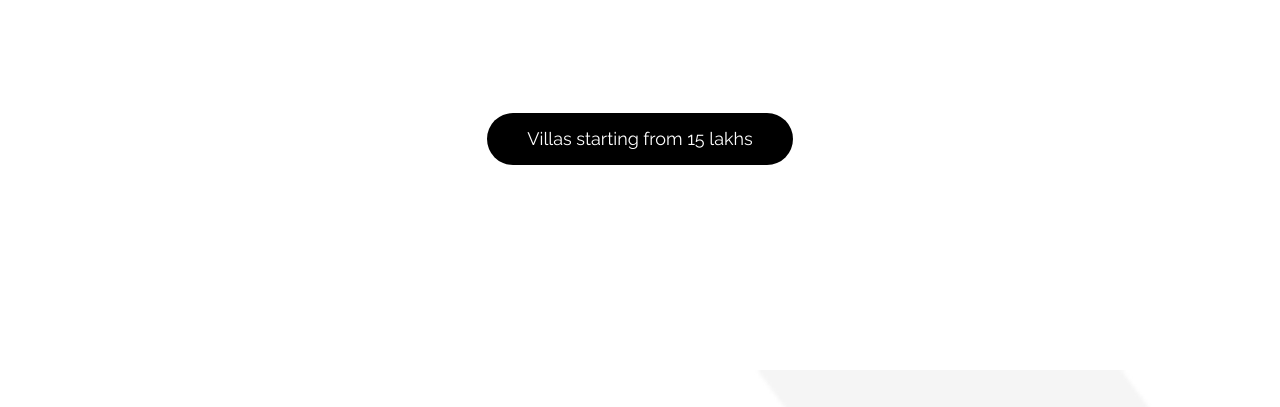
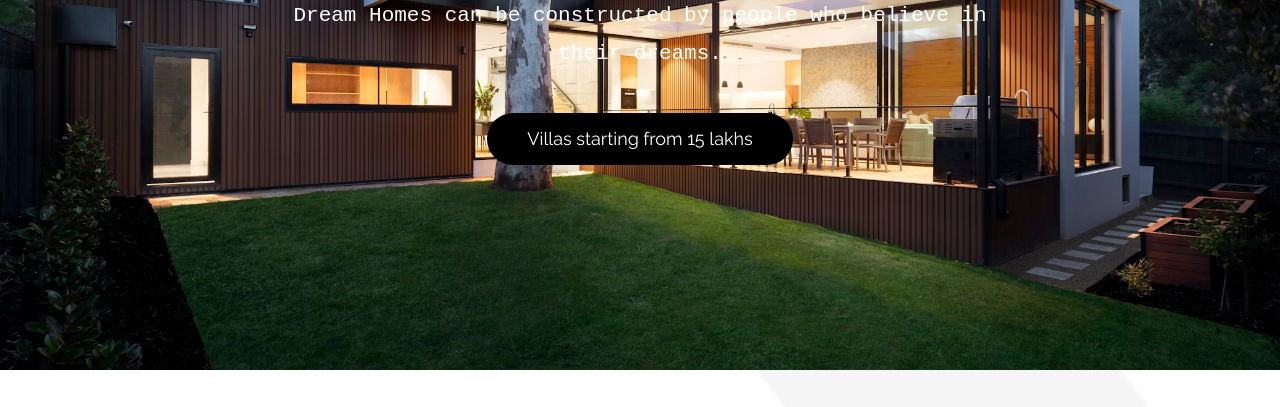
Before and after one commit to Acmeflaretec/dharvesh-villas, a plain HTML site: page index.html in a window 1280 px wide. Shown: the part 430-837 px from the top of the page. Drawn offline with Linux system fonts and the light colour scheme; a script that the page names is missing.

```diff
--- a/index.html
+++ b/index.html
@@ -147,7 +147,7 @@
             </div>
          </nav>
       </header>
-      <div id="home" class="parallax first-section" data-stellar-background-ratio="0.4" style="background-image:url('./images/Dharvesh\ banner.jpg') ; ">
+      <div id="home" class="parallax first-section" data-stellar-background-ratio="0.4" style="background-image:url('./images/Dharvesh\ Banner.avif') ; ">
             <div class="container">
             <div class="row">
                <div class="col-lg-8 col-md-8 col-sm-12 col-xs-12 col-md-offset-2 text-center">
```
Also changed, not shown: images/Dharvesh Banner.avif (added).
